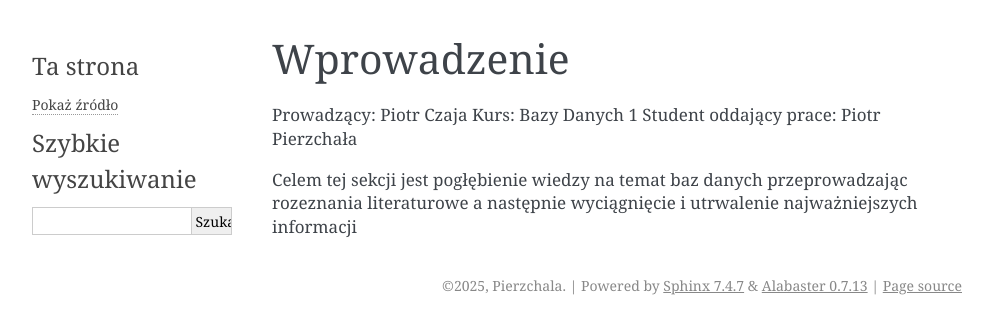
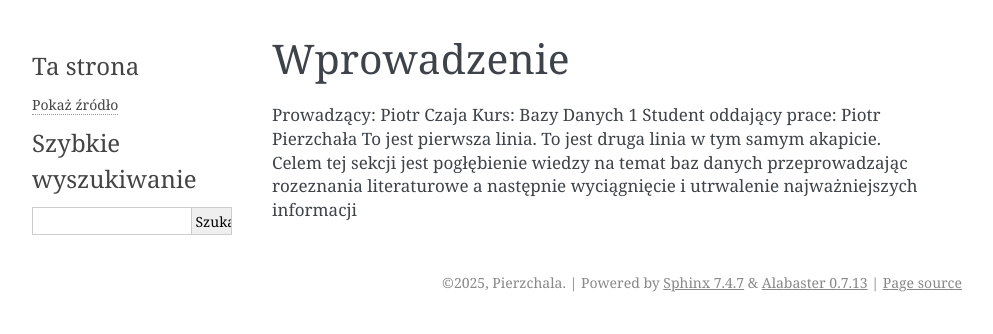
Before and after one commit to Potu123/Sprawozdanie, a Sphinx documentation site: the page built from source/rozdzial1/index.rst, in a window 1280 px wide. Shown: the top 334 px of the page, without its empty margins (148-1141 px from the left). Built offline with Sphinx 7.4.7, drawn with Linux system fonts in a browser that asks for light colours; pages that are not in the unit, such as notebooks, are missing from menus.

Commit message:
Update index.rst

```diff
--- a/source/rozdzial1/index.rst
+++ b/source/rozdzial1/index.rst
@@ -5,5 +5,6 @@ Wprowadzenie
 Prowadzący: Piotr Czaja
 Kurs: Bazy Danych 1
 Student oddający prace: Piotr Pierzchała
-
+To jest pierwsza linia.
+To jest druga linia w tym samym akapicie.
 Celem tej sekcji jest pogłębienie wiedzy na temat baz danych przeprowadzając rozeznania literaturowe a następnie wyciągnięcie i utrwalenie najważniejszych informacji
```
